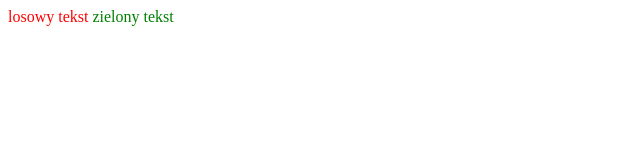
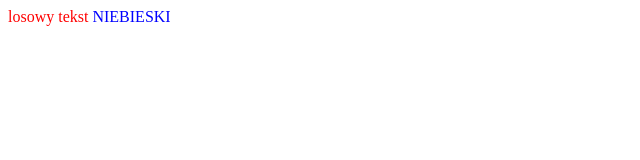
Before and after one commit to 4Z4ZEL/Cieszyn28, a plain HTML site: page index.html in a window 1280 px wide. Shown: the whole page, without its empty margins (0-640 px from the left). Drawn offline with Linux system fonts and the light colour scheme.

Commit message:
Update index.html
opis zmiany ze strony

```diff
--- a/index.html
+++ b/index.html
@@ -8,6 +8,6 @@
 </head>
 <body>
     <font color="red">losowy tekst</font>
-    <font color="green">zielony tekst</font>
+    <font color="blue">NIEBIESKI</font>
 </body>
 </html>
```
